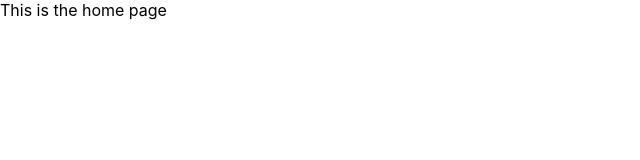
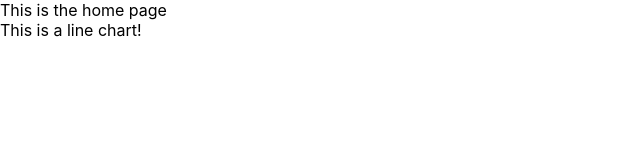
Before and after one commit to aleong1/GS-Project, a React (Create React App) app in the folder eng-possibilities-ui/: page / in a window 1280 px wide. Shown: the top 160 px of the page, without its empty margins (0-640 px from the left). Built offline with nearby package versions, Linux system fonts and the light colour scheme.

Commit message:
Added LineChartExample will use HighChart

```diff
--- a/eng-possibilities-ui/src/components/Home.js
+++ b/eng-possibilities-ui/src/components/Home.js
@@ -1,5 +1,11 @@
-function HomePage(){
-    return (<div>This is the home page</div>);
+import "./LineChartExample.js"
+import LineChartExample from "./LineChartExample.js"
+
+function Home(){
+    return (<div>
+                <div>This is the home page</div>
+                <LineChartExample />
+            </div>);
 }
 
-export default HomePage;
+export default Home;
--- /dev/null
+++ b/eng-possibilities-ui/src/components/LineChartExample.js
@@ -0,0 +1,5 @@
+function LineChartExample(){
+    return (<div>This is a line chart!</div>);
+}
+
+export default LineChartExample;
```
